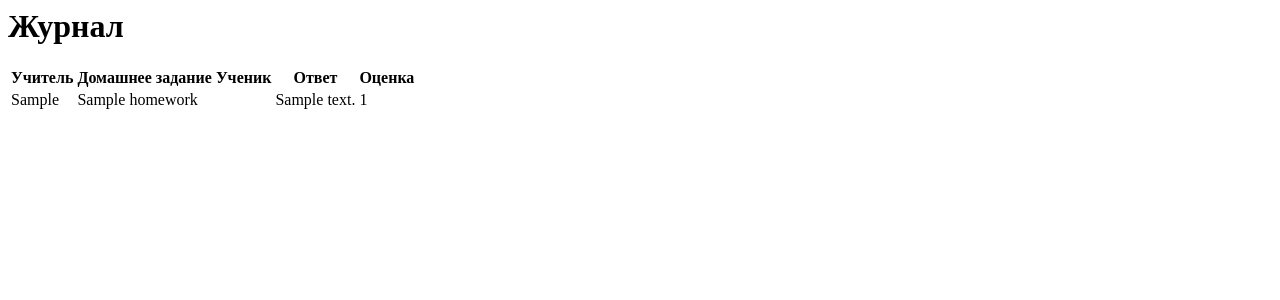
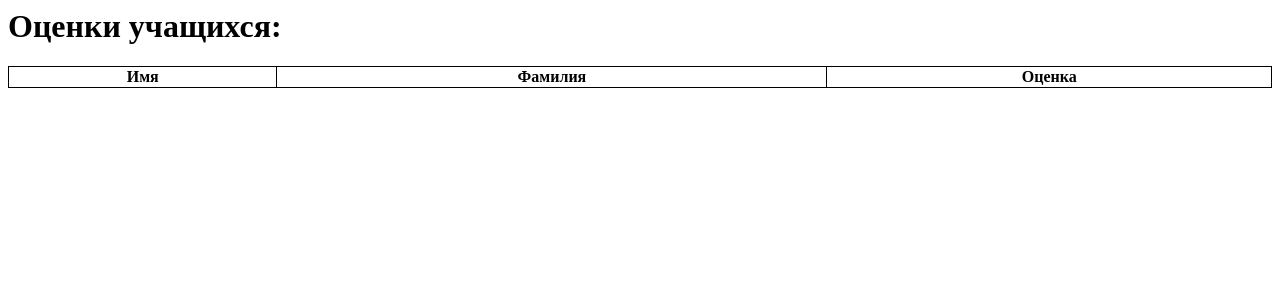
Before and after one commit to NikMakPak/schoolDash_django-postgres-auth, a Django app: page /teacher_answers/ in a window 1280 px wide. Shown: the top 300 px of the page. Run offline with Django 4.2, Linux system fonts and the light colour scheme; a user stored in the database is signed in; tables that the repository leaves empty hold one stand-in row (values such as "Sample post"); lists and menus that the app fills with data are empty.

Commit message:
feat: add grades table

```diff
--- a/school_homework_board/homework_board/templates/student_homework.html
+++ b/school_homework_board/homework_board/templates/student_homework.html
@@ -32,6 +32,6 @@
         {% if not login_url %}
             <p>В настоящее время страница входа недоступна. Попробуйте позже.</p>
         {% else %}
-            <p>Пожалуйста, <a href="{{ login_url }}">войдите</a>, чтобы увидеть список домашних заданий.</p>
+            <p>Пожалуйста, <a href="{{ login_url }}">войдите как ученик</a>, чтобы увидеть список домашних заданий.</p>
         {% endif %}
 {% endif %}
--- a/school_homework_board/homework_board/templates/teacher_answers.html
+++ b/school_homework_board/homework_board/templates/teacher_answers.html
@@ -1,19 +1,28 @@
-<h1>Журнал</h1>
-<table>
+{% if user.is_authenticated %}
+    <h1>Оценки учащихся:</h1>
+    <table style="width: 100%; border: 1px solid black; border-collapse: collapse; text-align: center;">
         <tr>
-        <th>Учитель</th>
-        <th>Домашнее задание</th>
-        <th>Ученик</th>
-        <th>Ответ</th>
-        <th>Оценка</th>
+            <th style="border: 1px solid black;">Имя</th>
+            <th style="border: 1px solid black;">Фамилия</th>
+            <th style="border: 1px solid black;">Оценка</th>
         </tr>
-    {% for item in answers %}
+        {% for user, user_grades in grades.items %}
             <tr>
-        <td>{{ item.homework.teacher }}</td>
-        <td>{{ item.homework.title }}</td>
-        <td>{{ item.user.first_name }} {{ item.user.last_name }}</td>
-        <td>{{ item.answer_text }}</td>
-        <td>{{ item.grade }}</td>
+                <td style="border: 1px solid black;">{{ user.first_name }}</td>
+                <td style="border: 1px solid black;">{{ user.last_name }}</td>
+                <td style="border: 1px solid black;">
+                    {% for grade in user_grades %}
+                        {{ grade }}
+                    {% endfor %}
+                </td>
             </tr>
         {% endfor %}
     </table>
+{% else %}
+    {% url 'users-login' as login_url %}
+    {% if not login_url %}
+        <p>В настоящее время страница входа недоступна. Попробуйте позже.</p>
+    {% else %}
+        <p>Пожалуйста, <a href="{{ login_url }}">войдите как учитель</a>, чтобы увидеть журнал.</p>
+    {% endif %}
+{% endif %}
--- a/school_homework_board/homework_board/views.py
+++ b/school_homework_board/homework_board/views.py
@@ -2,6 +2,7 @@ from django.shortcuts import render, redirect
 from django.contrib.auth.decorators import login_required
 from .decorators import staff_required
 from .models import Homework, Answer
+from django.contrib.auth.models import User
 from .forms import AnswerForm
 
 @login_required(login_url='users-login')
@@ -20,5 +21,6 @@ def student_homework(request):
 
 @staff_required(login_url='users-login')
 def teacher_answers(request):
-    answers = Answer.objects.all()
-    return render(request, 'teacher_answers.html', {'answers': answers})
+    students = User.objects.filter(is_staff=False)
+    grades = {user: Answer.objects.filter(student=user).values_list('grade', flat=True) for user in students}
+    return render(request, 'teacher_answers.html', {'students': students, 'grades': grades})
```
Lines whose indentation alone changed are shown as unchanged.
